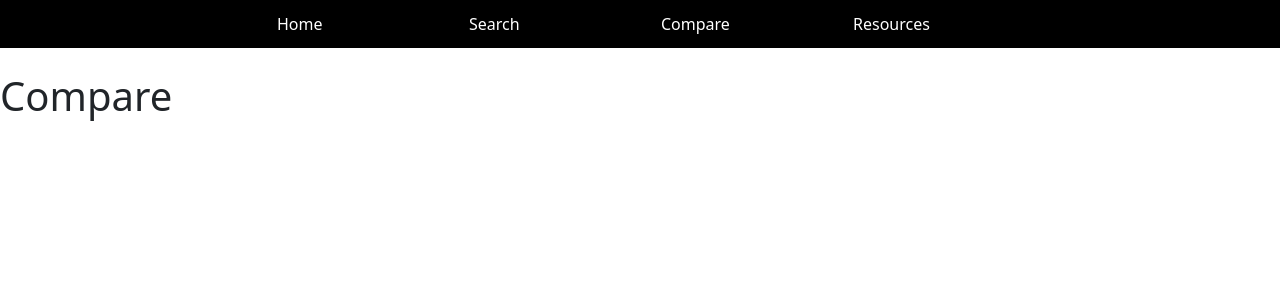
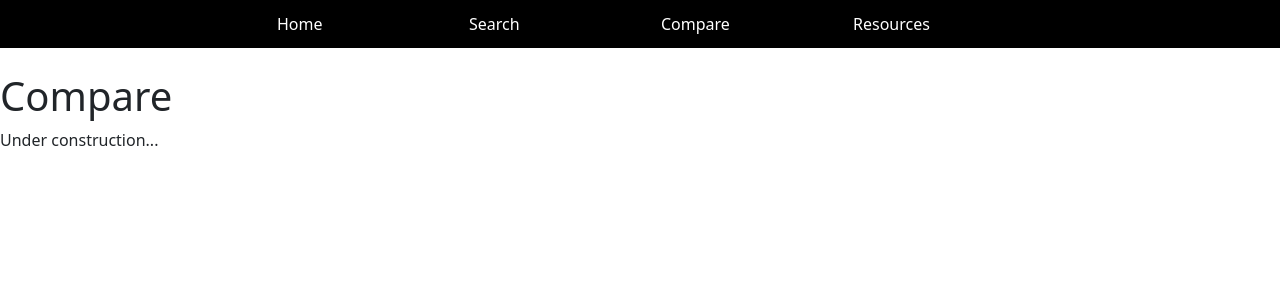
Before and after one commit to azheem-rahman/BuyResale, a React (Create React App) app in the folder BuyResaleReactApp/: page /Compare in a window 1280 px wide. Shown: the top 300 px of the page. Built offline with nearby package versions, Linux system fonts and the light colour scheme.

Commit message:
minor edits

```diff
--- a/BuyResaleReactApp/src/components/Compare.js
+++ b/BuyResaleReactApp/src/components/Compare.js
@@ -5,6 +5,7 @@ const Compare = () => {
     <div>
       <br />
       <h1>Compare</h1>
+      <p>Under construction...</p>
     </div>
   );
 };
```
